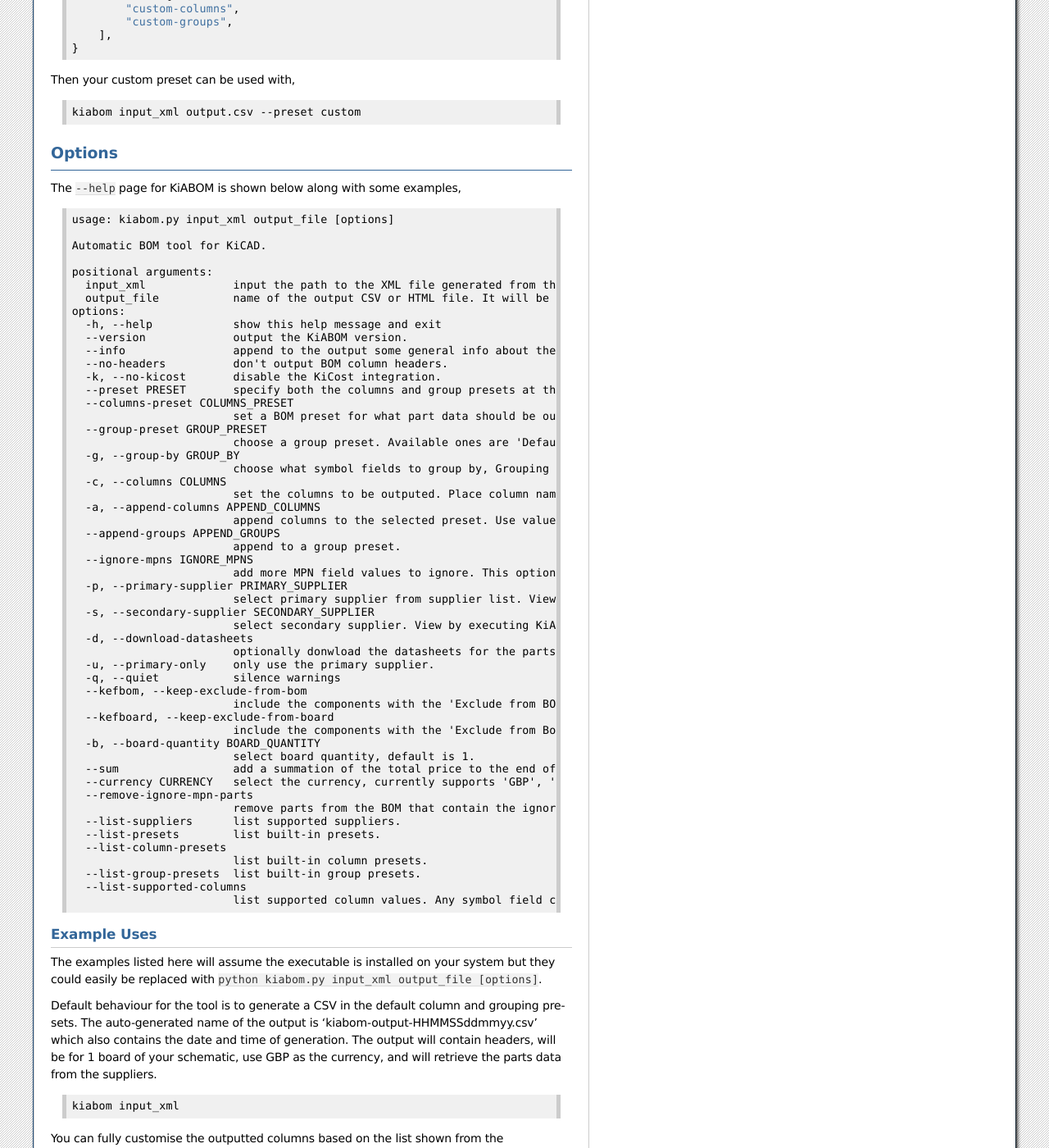
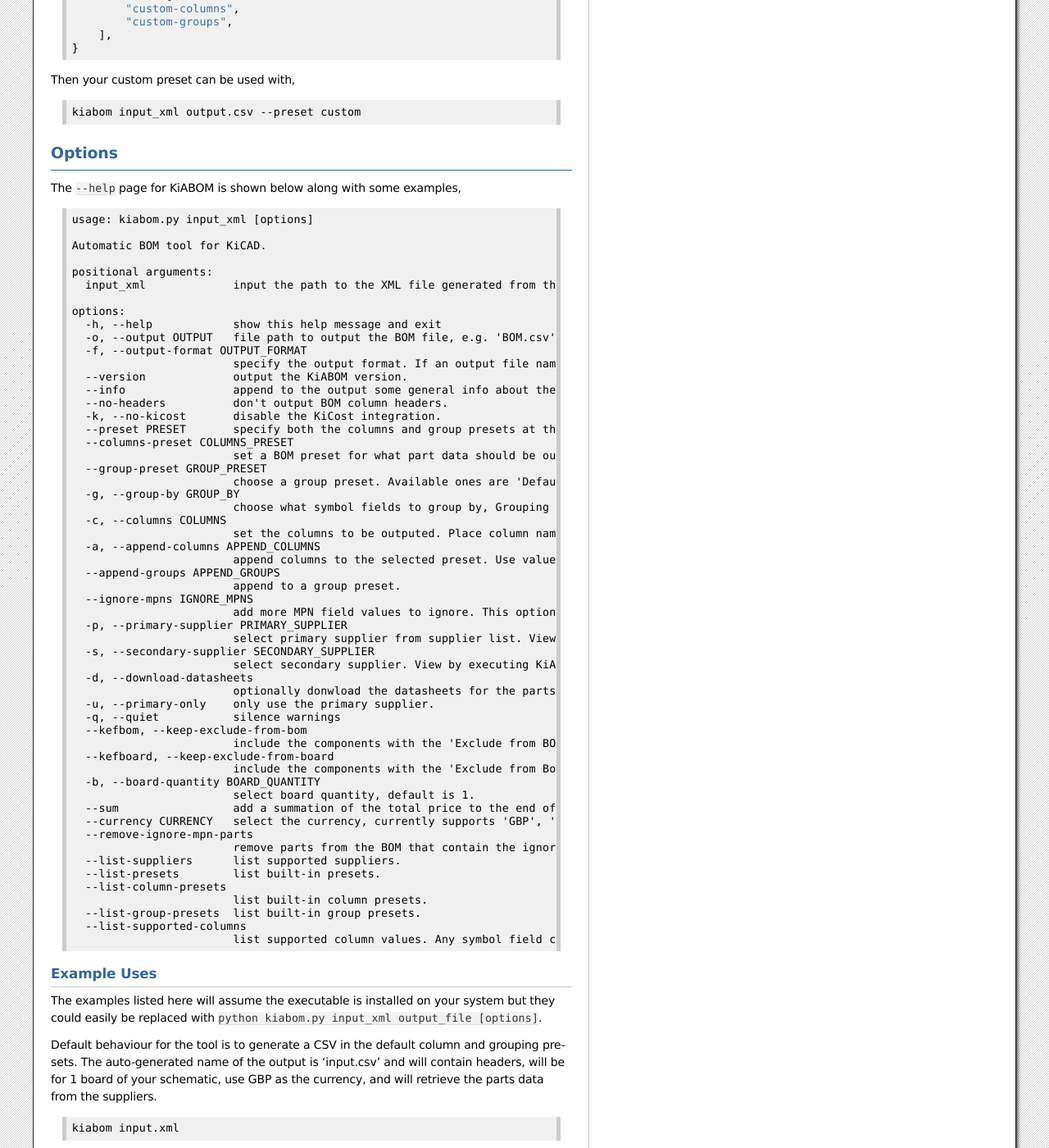
Before and after one commit to Mage-Control-Systems-Ltd/KiABOM, a Sphinx documentation site: the page built from docs/usage.rst, in a window 1280 px wide and 1400 px high, scrolled down 3212 px. Shown: the whole window at 82% size. Built offline with Sphinx 7.4.7, drawn with Linux system fonts in a browser that asks for light colours; some of the changed text lies outside the part shown.

Commit message:
feat!: update to v1.9.0
- Only positional argument is the input XML.
- Removed date generation when no output file is specified and changed
  to use the input file name.
- Specify output file with -o/--output. This now allows to use a path as
  well.
- Specify output format with -f/--output-format. If an output file
  argument is given it will use that instead.
- Improve testing.
- Fix bug with DigiKey manufacturer not showing.
- Improve/update documentation.
- Update expected data when testing.

```diff
--- a/docs/development.rst
+++ b/docs/development.rst
@@ -12,7 +12,7 @@
 
     pyinstaller .\kiabom.py -F --add-data ../LICENSE:. --icon ..\images\kiabom-icon.ico
 
-Lastly, a `config.yaml` file with your API keys would need to be placed next to `kiabom.py`.
+Lastly, a `config.yaml` file with your API keys would need to be placed next to `kiabom.py` to succesfully run the tests. In the future there may be changes in the supplier's API data structures or part numbers could mean different things. This will affect the 'expected' results from the testing, and therefore would have to be updated accordingly.
 
 Using `Ruff`_ as the linter and formatter, pytest for testing and coverage, and pyright as the static type checker.
 
--- a/docs/usage.rst
+++ b/docs/usage.rst
@@ -150,15 +150,18 @@
 
 .. code-block:: text
 
-    usage: kiabom.py input_xml output_file [options]
+    usage: kiabom.py input_xml [options]
 
     Automatic BOM tool for KiCAD.
 
     positional arguments:
       input_xml             input the path to the XML file generated from the KiCAD schematic.
-      output_file           name of the output CSV or HTML file. It will be outputed in the same directory where the script is run from.
+
     options:
       -h, --help            show this help message and exit
+      -o, --output OUTPUT   file path to output the BOM file, e.g. 'BOM.csv' or 'exports/BOM.csv'
+      -f, --output-format OUTPUT_FORMAT
+                            specify the output format. If an output file name is provided this argument is ignored
       --version             output the KiABOM version.
       --info                append to the output some general info about the generated BOM like, board quantity, schematic name, component count, date, and generator used.
       --no-headers          don't output BOM column headers.
@@ -210,35 +213,37 @@
 ^^^^^^^^^^^^
 The examples listed here will assume the executable is installed on your system but they could easily be replaced with ``python kiabom.py input_xml output_file [options]``.
 
-Default behaviour for the tool is to generate a CSV in the default column and grouping presets. The auto-generated name of the output is 'kiabom-output-HHMMSSddmmyy.csv' which also contains the date and time of generation. The output will contain headers, will be for 1 board of your schematic, use GBP as the currency, and will retrieve the parts data from the suppliers.
+Default behaviour for the tool is to generate a CSV in the default column and grouping presets. The auto-generated name of the output is 'input.csv' and will contain headers, will be for 1 board of your schematic, use GBP as the currency, and will retrieve the parts data from the suppliers.
 
 .. code-block:: text
 
-    kiabom input_xml
+    kiabom input.xml
+
+If you do not specify the output with ``-o/--output`` the format of the generated file can be specified with ``-f/--output-format``. If the output is provided then its extension is used and the output format argument is ignored.
 
 You can fully customise the outputted columns based on the list shown from the ``--list-supported-columns`` option. For example you can create a BOM with no headers, in HTML format, without parts data, that only has the Designator, DNP, Unit/Reel Price, Footprint, and Value,
 
 .. code-block:: text
 
-    kiabom input_xml output.html --no-headers --columns "Designator,DNP,Unit/Reel Price,Footprint,Value" --no-kicost
+    kiabom input.xml -o output.html --no-headers --columns "Designator,DNP,Unit/Reel Price,Footprint,Value" --no-kicost
 
 Adding a symbol field to the BOM can be done by using the appropriate preset and appending columns to that. Grouping can also be done on that field. You can even only output one supplier instead of two,
 
 .. code-block:: text
 
-    kiabom input_xml output.csv --append-columns Rating --append-groups Rating --primary-only
+    kiabom input.xml -o output.csv --append-columns Rating --append-groups Rating --primary-only
 
 More information can be outputted than just the parts data like generator info and board quantity by specifying ``--info`` and to get a total price sum by using ``--sum``.
 
 .. code-block:: text
 
-    kiabom input_xml output.csv --sum --info
+    kiabom input.xml -o output.csv --sum --info
 
 Datasheets can be downloaded by specifying ``--download-datasheets``, which downloads the files located at the links in the 'Datasheet' symbol field in a 'datasheets' folder in the current directory. The symbols with the 'Exclude From BOM' and 'Exclude From Board' properties can also be used in the BOM with ``--kefbom`` and ``--kefboard``.
 
 .. code-block:: text
 
-    kiabom input_xml output.csv --download-datasheets --kefbom --kefboard
+    kiabom input.xml -o output.csv --download-datasheets --kefbom --kefboard
 
 Currently only two suppliers are supported (Mouser and DigiKey), but in the future the suppliers will be specified with the appropriate options.
 
@@ -246,19 +251,19 @@
 
 .. code-block:: text
 
-    kiabom input_xml output.csv --preset jlcpcb
+    kiabom input.xml -o output.csv --preset jlcpcb
 
 which is the same as,
 
 .. code-block:: text
 
-    kiabom input_xml output.csv --columns-preset jlcpcb --group-preset jlcpcb
+    kiabom input.xml -o output.csv --columns-preset jlcpcb --group-preset jlcpcb
 
 Using the command above you can mix and match columns and group presets,
 
 .. code-block:: text
 
-    kiabom input_xml output.csv --columns-preset default --group-preset minimal
+    kiabom input.xml -o output.csv --columns-preset default --group-preset minimal
 
 Contributions are welcome for any presets or columns you would like the generator to support!
 
```
Also changed, not shown: other parts of docs/usage.rst (+4 -4 lines), 6 other files.
